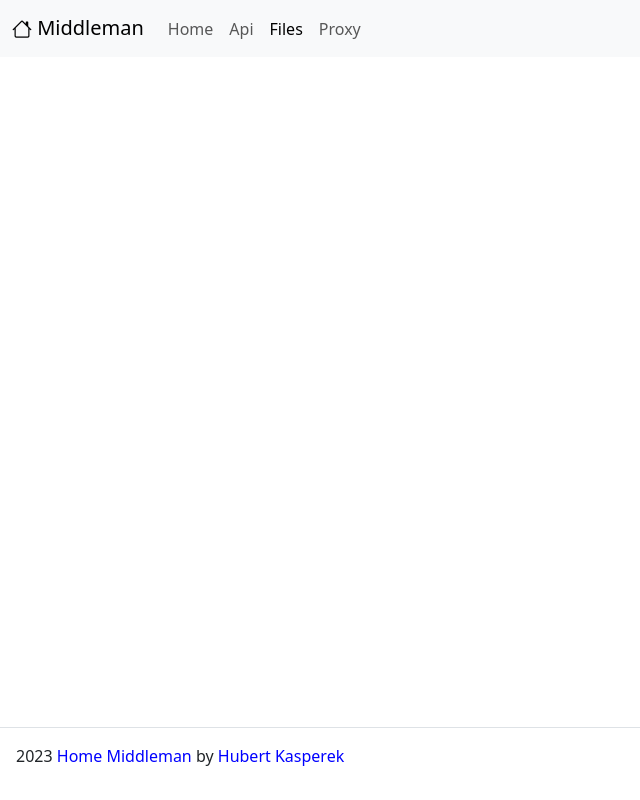
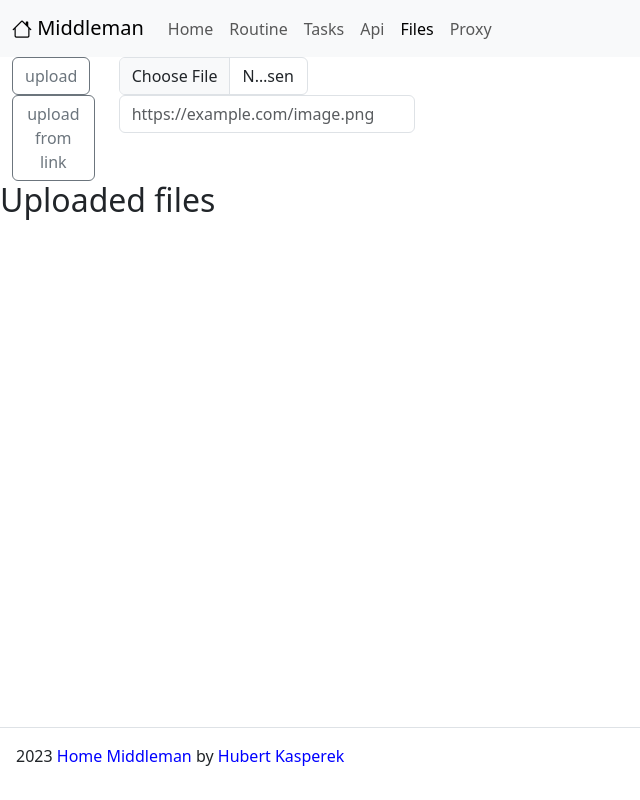
Before and after one commit to Hukasx0/Home_Middleman, a website: page web/files.html in a window 1280 px wide. Shown: the whole page, without its empty margins (0-640 px from the left). Drawn offline with nearby package versions, Linux system fonts and the light colour scheme.

Commit message:
Added file upload from website

```diff
--- a/web/css/main.css
+++ b/web/css/main.css
@@ -9,3 +9,6 @@ iframe{
     width: 100%;
     height: calc(100vh - 180px);
 }
+ul {
+    list-style: none;
+}
--- a/web/files.html
+++ b/web/files.html
@@ -22,6 +22,12 @@
                 <a class="nav-link" href="/">Home</a>
               </li>
               <li class="nav-item">
+                <a class="nav-link" href="#">Routine</a>
+              </li>
+              <li class="nav-item">
+                <a class="nav-link" href="#">Tasks</a>
+              </li>
+              <li class="nav-item">
                 <a class="nav-link" href="/api">Api</a>
               </li>
               <li class="nav-item">
@@ -35,7 +41,26 @@
         </div>
       </nav>
       <main>
-        <!-- something -->
+        <div class="row mx-auto">
+            <div class="col-1">
+                <button class="btn btn-outline-secondary" type="button" onclick="guiUpload()">upload</button>
+            </div>
+            <div class="col-2">
+                <input class="form-control" type="file" id="fUpload">
+            </div>
+            </div>
+            <div class="row mx-auto">
+            <div class="col-1">
+                <button class="btn btn-outline-secondary" type="button" onclick="guiLinkUpload()">upload from link</button>
+            </div>
+            <div class="col-3">
+                <input type="text" id="fLink" class="form-control" placeholder="https://example.com/image.png">
+            </div>
+        </div>
+        <h2>Uploaded files</h2>
+        <ul>
+        <!-- insert files -->
+        </ul>
       </main>
       <footer class="border-top">
         <div class="p-3">
@@ -43,5 +68,6 @@
         </div>
       </footer>
     <script src="https://cdn.jsdelivr.net/npm/bootstrap@5.3.0-alpha1/dist/js/bootstrap.bundle.min.js" integrity="sha384-w76AqPfDkMBDXo30jS1Sgez6pr3x5MlQ1ZAGC+nuZB+EYdgRZgiwxhTBTkF7CXvN" crossorigin="anonymous"></script>
+    <script src="js/main.js"></script>
 </body>
 </html>
--- a/web/js/main.js
+++ b/web/js/main.js
@@ -15,3 +15,40 @@ function guiProxy(){
         iFrame.src = req
     }
 }
+
+function guiUpload(){
+    const fileInput = document.getElementById('fUpload').files[0];
+    if(!fileInput){
+        alert("No file specified");
+        return;
+    }
+    const formData = new FormData();
+    formData.append('file', fileInput);
+    fetch('/api/upload', {
+        method: 'POST',
+        body: formData
+    }).then(response => response.text())
+    .then(result => {
+        document.location.reload(true);
+    }).catch(error => {
+        alert(error);
+    });
+}
+
+function guiLinkUpload(){
+    const fileLink = document.getElementById('fLink').value;
+    if(!fileLink){
+        alert("No file link specified");
+        return
+    }
+    fetch('/api/uploadLink', {
+        method: 'POST',
+        headers: { 'Content-Type': 'application/x-www-form-urlencoded' },
+        body: `link=${encodeURIComponent(fileLink)}`
+    }).then(response => response.text())
+    .then(result => {
+        document.location.reload(true);
+    }).catch(error => {
+        alert(error);
+    });
+}
```
Also changed, not shown: index.js (+25 -1 lines), web/api.html (+6 -0 lines), web/index.html (+6 -0 lines), web/proxy.html (+7 -1 lines).
